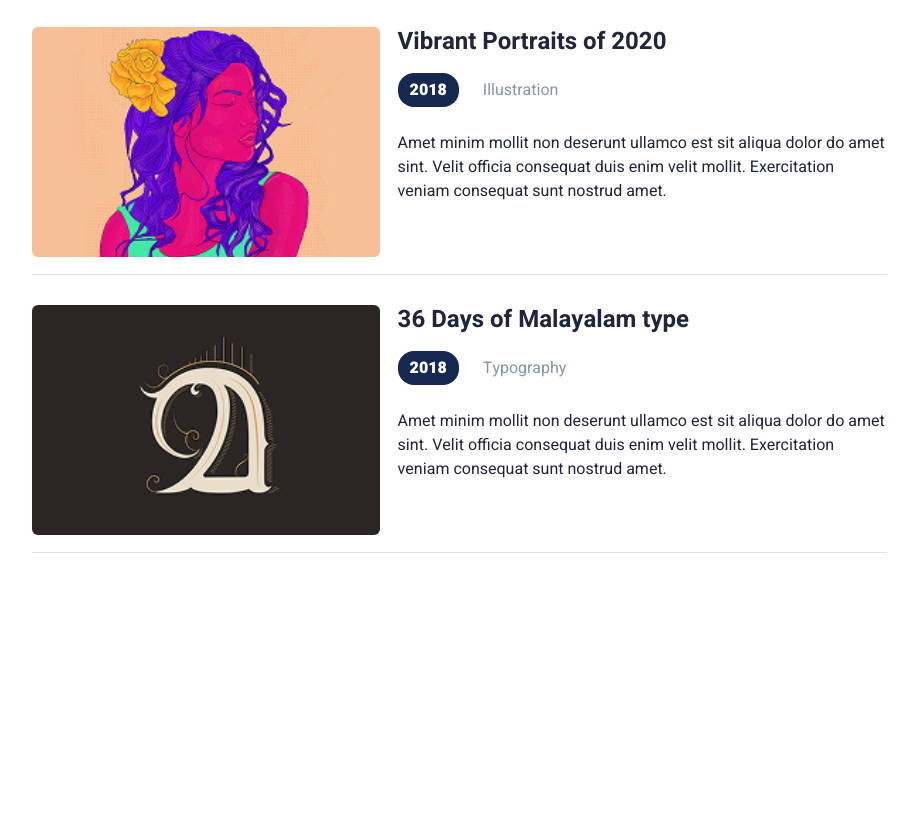
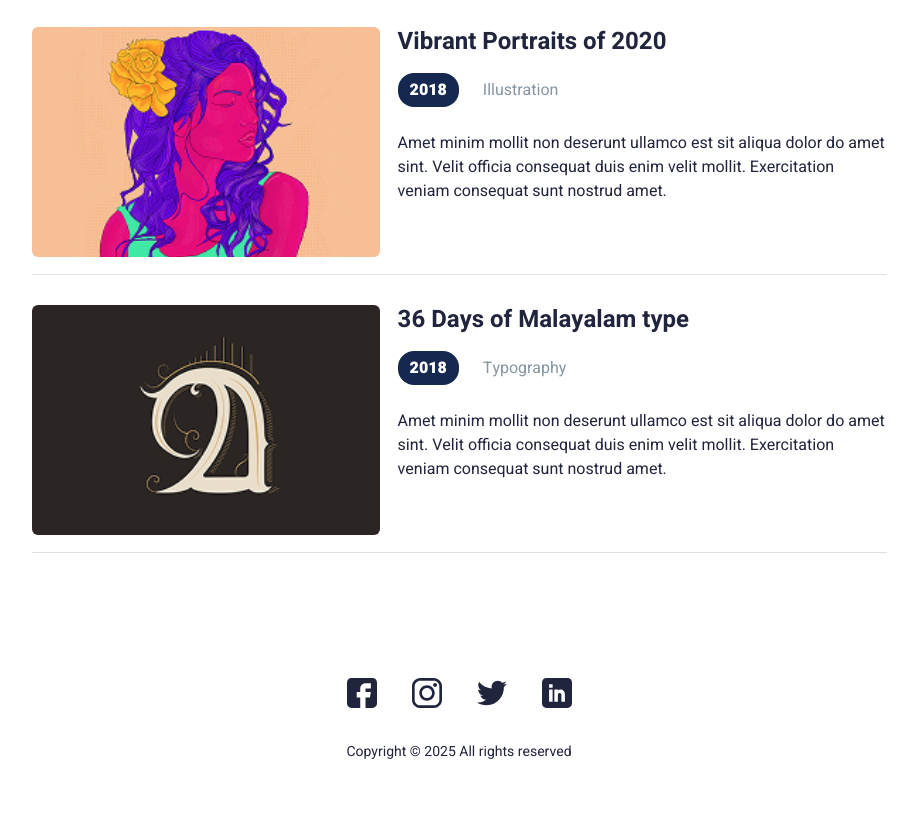
Before and after one commit to zhanybekovich/john, a plain HTML site: page index.html in a window 1280 px wide. Shown: the part 1280-2097 px from the top of the page, without its empty margins (181-1097 px from the left). Before the commit the page ends 1903 px from the top, so only its background shows below. Drawn offline with Linux system fonts and the light colour scheme.

Commit message:
feat: add footer

```diff
--- a/css/style.css
+++ b/css/style.css
@@ -275,6 +275,37 @@ body {
   margin-bottom: 17px;
 }
 
+.footer {
+  padding: 55px 0;
+  display: flex;
+  flex-direction: column;
+  align-items: center;
+  justify-content: center;
+  text-align: center;
+}
+
+.socials {
+  margin: 0;
+  padding: 0;
+  list-style: none;
+  display: flex;
+  gap: 35px;
+  align-items: center;
+  justify-content: center;
+  margin-bottom: 26px;
+}
+
+.socials__item svg {
+  width: 30px;
+  height: 30px;
+}
+
+.footer__copyright {
+  font-size: 14px;
+  text-align: center;
+  color: #21243d;
+}
+
 @media screen and (min-width: 768px) {
   .header {
     max-width: 1000px;
--- a/index.html
+++ b/index.html
@@ -185,6 +185,84 @@
       </section>
     </main>
 
+    <footer class="footer">
+      <ul class="socials">
+        <li class="socials__item">
+          <a href="#" class="socials__link"
+            ><svg
+              width="30"
+              height="30"
+              viewBox="0 0 30 30"
+              fill="none"
+              xmlns="http://www.w3.org/2000/svg"
+            >
+              <path
+                d="M25.6055 0H4.39453C1.97159 0 0 1.97159 0 4.39453V25.6055C0 28.0284 1.97159 30 4.39453 30H13.2422V19.3945H9.72656V14.1211H13.2422V10.5469C13.2422 7.63893 15.6077 5.27344 18.5156 5.27344H23.8477V10.5469H18.5156V14.1211H23.8477L22.9688 19.3945H18.5156V30H25.6055C28.0284 30 30 28.0284 30 25.6055V4.39453C30 1.97159 28.0284 0 25.6055 0Z"
+                fill="#21243D"
+              />
+            </svg>
+          </a>
+        </li>
+        <li class="socials__item">
+          <a href="#" class="socials__link"
+            ><svg
+              width="30"
+              height="30"
+              viewBox="0 0 30 30"
+              fill="none"
+              xmlns="http://www.w3.org/2000/svg"
+            >
+              <path
+                d="M21.7209 0H8.27874C3.71384 0 0 3.71402 0 8.27892V21.7211C0 26.2862 3.71384 30 8.27874 30H21.7209C26.2862 30 30 26.286 30 21.7211V8.27892C30.0002 3.71402 26.2862 0 21.7209 0ZM27.3384 21.7211C27.3384 24.8185 24.8185 27.3383 21.7211 27.3383H8.27874C5.18153 27.3384 2.66175 24.8185 2.66175 21.7211V8.27892C2.66175 5.18171 5.18153 2.66175 8.27874 2.66175H21.7209C24.8183 2.66175 27.3383 5.18171 27.3383 8.27892V21.7211H27.3384Z"
+                fill="#21243D"
+              />
+              <path
+                d="M15 7.27014C10.7375 7.27014 7.26978 10.7379 7.26978 15.0004C7.26978 19.2627 10.7375 22.7303 15 22.7303C19.2625 22.7303 22.7303 19.2627 22.7303 15.0004C22.7303 10.7379 19.2625 7.27014 15 7.27014ZM15 20.0683C12.2054 20.0683 9.93152 17.7949 9.93152 15.0002C9.93152 12.2054 12.2052 9.93171 15 9.93171C17.7948 9.93171 20.0685 12.2054 20.0685 15.0002C20.0685 17.7949 17.7947 20.0683 15 20.0683Z"
+                fill="#21243D"
+              />
+              <path
+                d="M23.0544 5.01318C22.5416 5.01318 22.0378 5.2208 21.6756 5.58457C21.3117 5.94657 21.1025 6.45053 21.1025 6.96513C21.1025 7.47814 21.3119 7.98192 21.6756 8.34569C22.0376 8.70769 22.5416 8.91708 23.0544 8.91708C23.569 8.91708 24.0712 8.70769 24.435 8.34569C24.7988 7.98192 25.0064 7.47796 25.0064 6.96513C25.0064 6.45053 24.7988 5.94657 24.435 5.58457C24.073 5.2208 23.569 5.01318 23.0544 5.01318Z"
+                fill="#21243D"
+              />
+            </svg>
+          </a>
+        </li>
+        <li class="socials__item">
+          <a href="#" class="socials__link">
+            <svg
+              width="37"
+              height="30"
+              viewBox="0 0 37 30"
+              fill="none"
+              xmlns="http://www.w3.org/2000/svg"
+            >
+              <path
+                d="M36.9231 3.55154C35.55 4.15385 34.0869 4.55308 32.5615 4.74692C34.1308 3.81 35.3285 2.33769 35.8915 0.563077C34.4285 1.43538 32.8131 2.05154 31.0915 2.39538C29.7023 0.916154 27.7223 0 25.5623 0C21.3715 0 17.9977 3.40154 17.9977 7.57154C17.9977 8.17154 18.0485 8.74846 18.1731 9.29769C11.88 8.99077 6.31154 5.97462 2.57077 1.38C1.91769 2.51308 1.53462 3.81 1.53462 5.20615C1.53462 7.82769 2.88462 10.1515 4.89692 11.4969C3.68077 11.4738 2.48769 11.1208 1.47692 10.5646C1.47692 10.5877 1.47692 10.6177 1.47692 10.6477C1.47692 14.3262 4.10077 17.3815 7.54154 18.0854C6.92538 18.2538 6.25385 18.3346 5.55692 18.3346C5.07231 18.3346 4.58308 18.3069 4.12385 18.2054C5.10462 21.2031 7.88769 23.4069 11.1969 23.4785C8.62154 25.4931 5.35154 26.7069 1.81154 26.7069C1.19077 26.7069 0.595385 26.6792 0 26.6031C3.35308 28.7654 7.32692 30 11.6123 30C25.5415 30 33.1569 18.4615 33.1569 8.46C33.1569 8.12538 33.1454 7.80231 33.1292 7.48154C34.6315 6.41538 35.8938 5.08385 36.9231 3.55154Z"
+                fill="#21243D"
+              />
+            </svg>
+          </a>
+        </li>
+        <li class="socials__item">
+          <a href="#" class="socials__link"
+            ><svg
+              width="30"
+              height="30"
+              viewBox="0 0 30 30"
+              fill="none"
+              xmlns="http://www.w3.org/2000/svg"
+            >
+              <path
+                d="M25.6055 0H4.39453C1.97159 0 0 1.97159 0 4.39453V25.6055C0 28.0284 1.97159 30 4.39453 30H25.6055C28.0284 30 30 28.0284 30 25.6055V4.39453C30 1.97159 28.0284 0 25.6055 0ZM10.6055 23.7891H7.08984V11.4844H10.6055V23.7891ZM10.6055 9.72656H7.08984V6.21094H10.6055V9.72656ZM22.9102 23.7891H19.3945V16.7578C19.3945 15.7887 18.6058 15 17.6367 15C16.6676 15 15.8789 15.7887 15.8789 16.7578V23.7891H12.3633V11.4844H15.8789V12.147C16.7999 11.8607 17.3982 11.4844 18.5156 11.4844C20.8999 11.4869 22.9102 13.6258 22.9102 16.1536V23.7891Z"
+                fill="#21243D"
+              />
+            </svg>
+          </a>
+        </li>
+      </ul>
+      <p class="footer__copyright">Copyright &copy; 2025 All rights reserved</p>
+    </footer>
+
     <script src="./js/script.js"></script>
   </body>
 </html>
```
